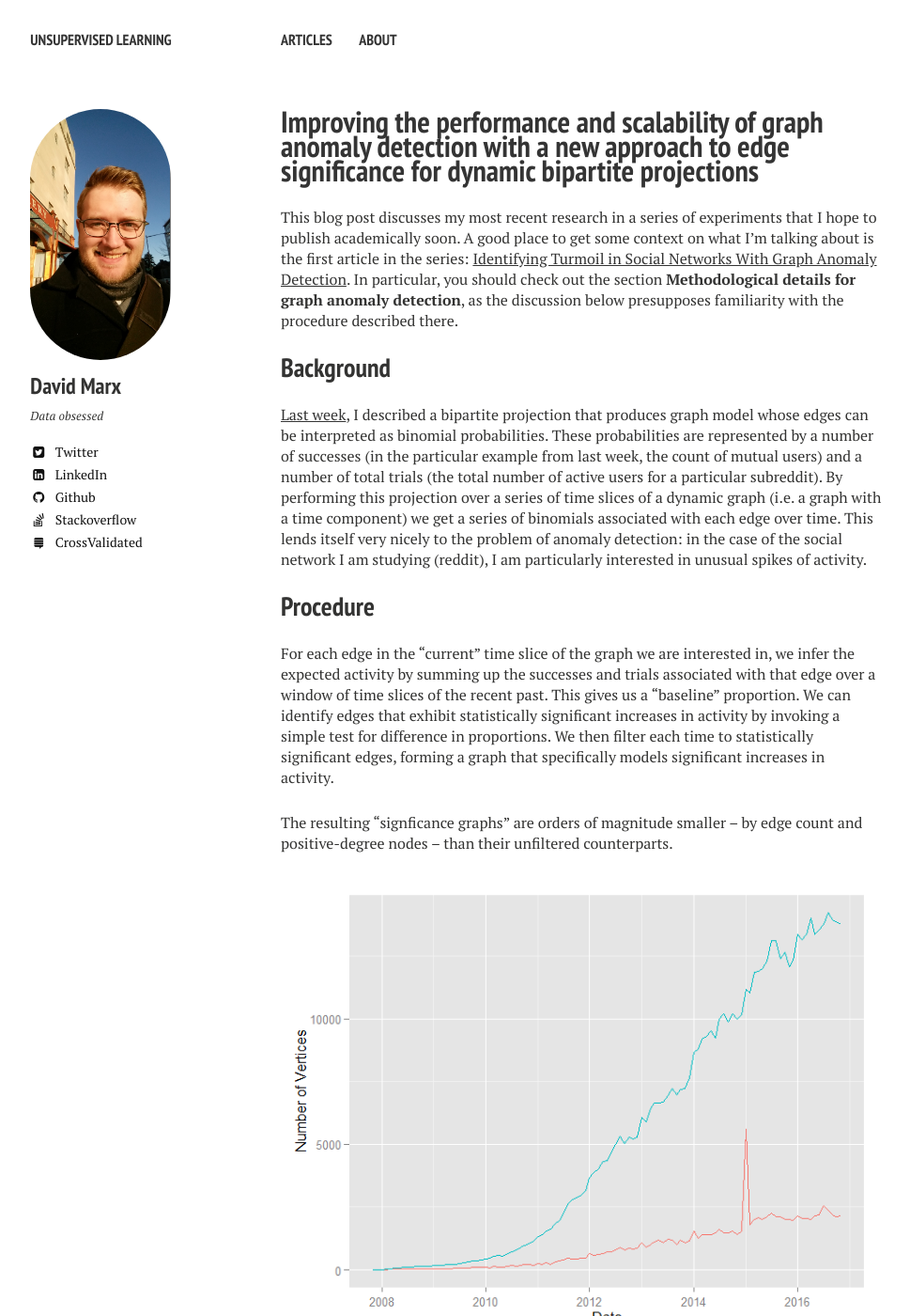
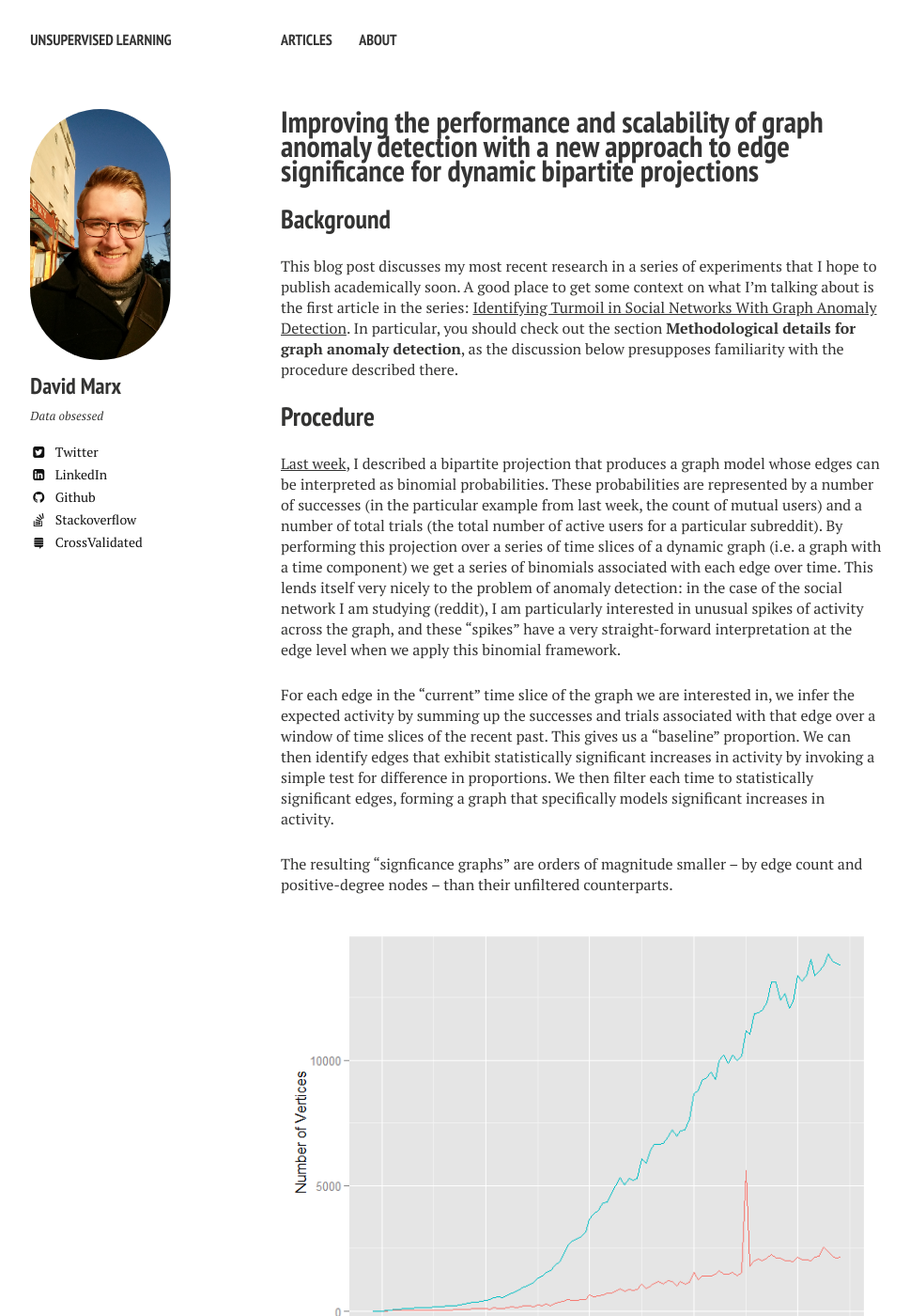
Before and after one commit to dmarx/dmarx.github.io, a Jekyll site: the page built from _posts/2017-01-09-binomial-edge-significance--binomial-graph-anomaly-detection.md, in a window 1280 px wide and 1400 px high. Shown: the whole window at 94% size, without its empty margins (21-990 px from the left). Built offline with Jekyll 4.4.1, drawn with Linux system fonts in a browser that asks for light colours; nearby versions of some CDN libraries.

Commit message:
minor changes

```diff
--- a/_posts/2017-01-09-binomial-edge-significance--binomial-graph-anomaly-detection.md
+++ b/_posts/2017-01-09-binomial-edge-significance--binomial-graph-anomaly-detection.md
@@ -7,15 +7,15 @@ modified:
 comments: true
 ---
 
-This blog post discusses my most recent research in a series of experiments that I hope to publish academically soon. A good place to get some context on what I'm talking about is the first article in the series: [Identifying Turmoil in Social Networks With Graph Anomaly Detection](http://dmarx.github.io/turmoil-in-social-networks-graph-anomaly-detection/). In particular, you should check out the section **Methodological details for graph anomaly detection**, as the discussion below presupposes familiarity with the procedure described there.
-
 ## Background
 
-[Last week](http://dmarx.github.io/map-of-reddit-by-active-users.html), I described a bipartite projection that produces graph model whose edges can be interpreted as binomial probabilities. These probabilities are represented by a number of successes (in the particular example from last week, the count of mutual users) and a number of total trials (the total number of active users for a particular subreddit). By performing this projection over a series of time slices of a dynamic graph (i.e. a graph with a time component) we get a series of binomials associated with each edge over time. This lends itself very nicely to the problem of anomaly detection: in the case of the social network I am studying (reddit), I am particularly interested in unusual spikes of activity.
+This blog post discusses my most recent research in a series of experiments that I hope to publish academically soon. A good place to get some context on what I'm talking about is the first article in the series: [Identifying Turmoil in Social Networks With Graph Anomaly Detection](http://dmarx.github.io/turmoil-in-social-networks-graph-anomaly-detection/). In particular, you should check out the section **Methodological details for graph anomaly detection**, as the discussion below presupposes familiarity with the procedure described there.
 
 ## Procedure
 
-For each edge in the "current" time slice of the graph we are interested in, we infer the expected activity by summing up the successes and trials associated with that edge over a window of time slices of the recent past. This gives us a "baseline" proportion. We can identify edges that exhibit statistically significant increases in activity by invoking a simple test for difference in proportions. We then filter each time to statistically significant edges, forming a graph that specifically models significant increases in activity.
+[Last week](http://dmarx.github.io/map-of-reddit-by-active-users.html), I described a bipartite projection that produces a graph model whose edges can be interpreted as binomial probabilities. These probabilities are represented by a number of successes (in the particular example from last week, the count of mutual users) and a number of total trials (the total number of active users for a particular subreddit). By performing this projection over a series of time slices of a dynamic graph (i.e. a graph with a time component) we get a series of binomials associated with each edge over time. This lends itself very nicely to the problem of anomaly detection: in the case of the social network I am studying (reddit), I am particularly interested in unusual spikes of activity across the graph, and these "spikes" have a very straight-forward interpretation at the edge level when we apply this binomial framework.
+
+For each edge in the "current" time slice of the graph we are interested in, we infer the expected activity by summing up the successes and trials associated with that edge over a window of time slices of the recent past. This gives us a "baseline" proportion. We can then identify edges that exhibit statistically significant increases in activity by invoking a simple test for difference in proportions. We then filter each time to statistically significant edges, forming a graph that specifically models significant increases in activity.
 
 The resulting "signficance graphs" are orders of magnitude smaller -- by edge count and positive-degree nodes -- than their unfiltered counterparts.
 
@@ -54,7 +54,7 @@ Let's compare the results of applying the anomaly detection procedure using a ed
 Let's hone in on the results from the last two years of data and compare the results side by side. In the following table, "nexus anomaly" denotes the node in the graph (i.e. the subreddit) that had the highest value for the local scan statistic in that period.
 
 |date|Anomaly Nexus (filtered)|Anomaly Nexus (unfiltered)|scan statistic (filtered)|scan statistic (unfiltered)|Normalized scan statistic (filtered)|Normalized scan statistic (unfiltered)|Does Anomaly Nexus Match?|
-|----||----||----||----||----||----||----||----|
+|----||----||----||----:||----:||----:||----:||:----:|
 |2015/02|betterCallSaul|FeelsLikeTheFirstTime|796.9093|46823|0.15078701|0.1613362||
 |2015/03|projecteternity|dnbhl|332|36462|0.0628193|0.1256357||
 |2015/04|thebutton|thebutton|5285|290220|1|1|X|
```
